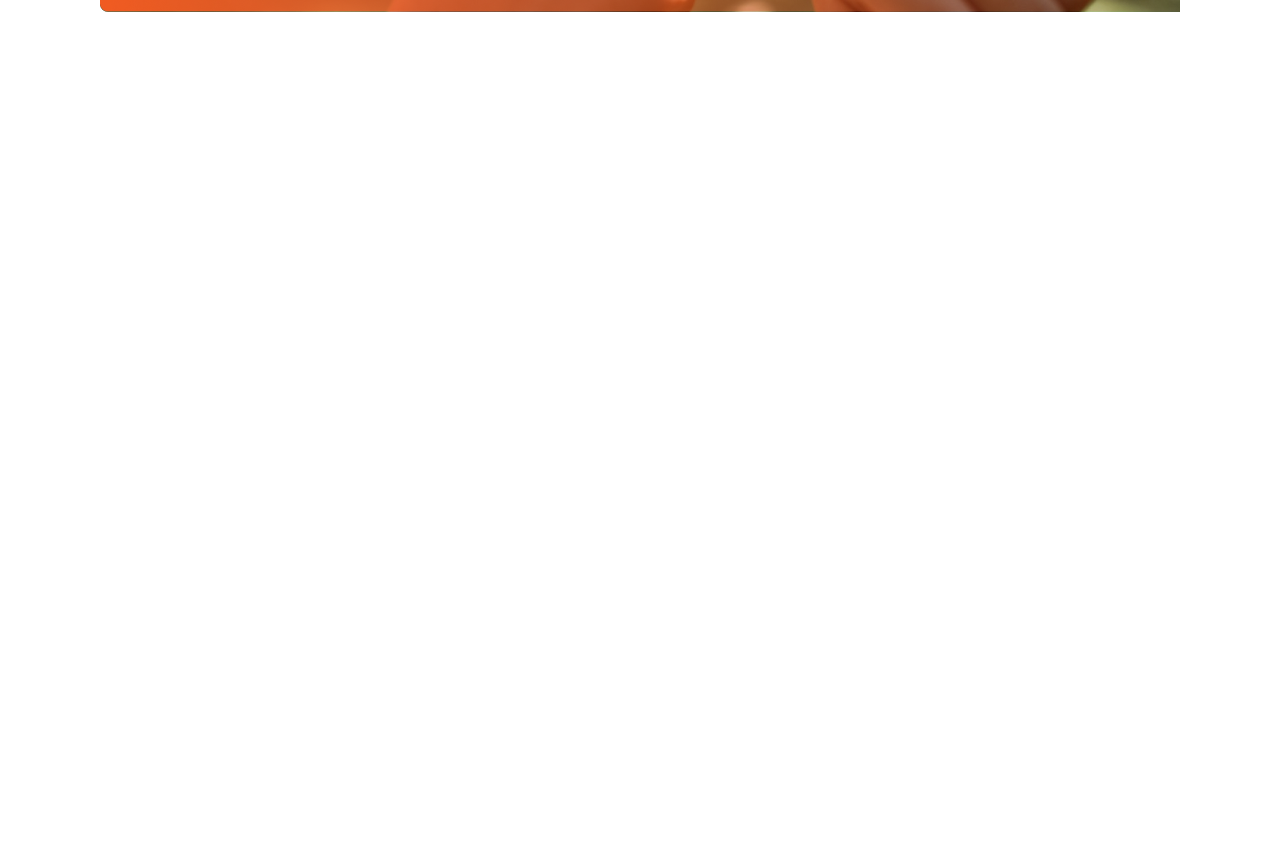
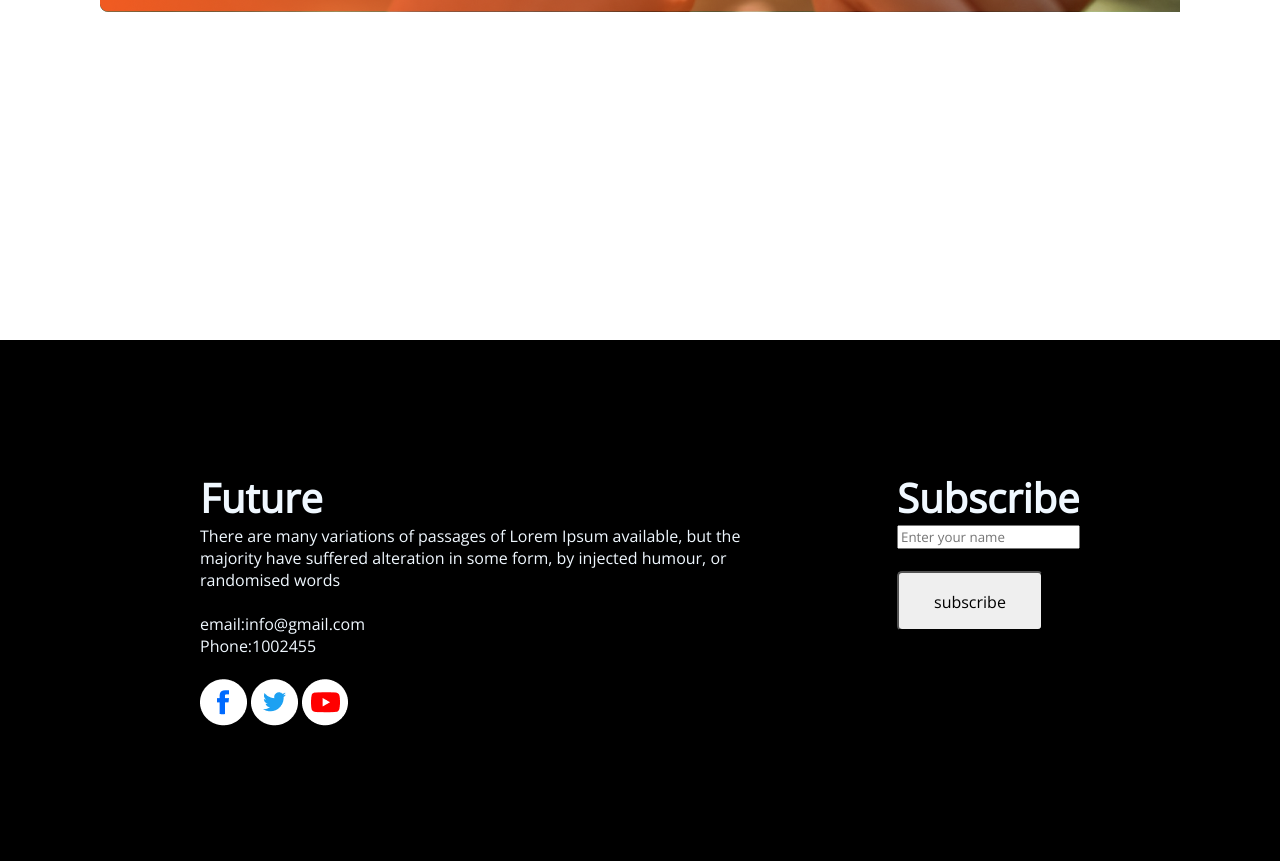
Before and after one commit to sayedaamatut/first.assignment, a plain HTML site: page index.html in a window 1280 px wide. Shown: the part 2722-3583 px from the top of the page. Before the commit the page ends 3062 px from the top, so only its background shows below. Drawn offline with nearby package versions, Linux system fonts and the light colour scheme.

Commit message:
added last part

```diff
--- a/index.html
+++ b/index.html
@@ -71,14 +71,37 @@
                      mindset
                      <br>
         <button class="btn-primary">Call Now</button>
-
     </div>
     </section>
     </main>
 
     <footer>
+        <!-- contact section -->
 
+        <section class="contact">
+    <div>
+        <h4 class="text-title">Future</h4>
+        <p>There are many variations of passages of
+             Lorem Ipsum available, but the majority
+             have suffered alteration in some form,
+             by injected humour,
+             or randomised words</p>
+             <br>
+        <p>email:info@gmail.com</p>
+        <p>Phone:1002455</p>
+        <br>
+        <a href=""><img src="images/icons/fb.png" alt=""></a>
+        <a href=""><img src="images/icons/twitter.png" alt=""></a>
+        <a href=""><img src="images/icons/youtube.png" alt=""></a>
+    </div>
+    <div>
+       <h5 class="text-title">Subscribe</h5>
+        <input type="email" name="Enter your email" id="" placeholder="Enter your name">
+        <br>
+        <br>
+        <button class="btn-white">subscribe</button>
+    </div>
+    </section>
     </footer>
-
 </body>
 </html>
--- a/styles/style.css
+++ b/styles/style.css
@@ -2,7 +2,7 @@
     margin: 0;
     font-family: 'Open Sans', sans-serif;
    }
-
+/* banner style */
 .banner{
     font-size: 15px;
     text-align: right;
@@ -33,6 +33,7 @@
     margin-right: 200px;
     margin-bottom: 200px;
 }
+/* failure style */
 .failure-section{
    background-color: rgb(240, 197, 197);
    margin:0;
@@ -46,6 +47,7 @@
     padding-right: 100px;
 
 }
+/* skills style */
 .skills-container{
     display: flex;
     gap: 40px;
@@ -85,3 +87,37 @@ border-radius: 8px;
     padding:80px;
     background-image: url(../images/gradient2.png),url(../images/watch.png);
 }
+/* contact style */
+.contact{
+    display: flex;
+    gap:100px;
+    background: black;
+    color: aliceblue;
+    padding: 130px 200px;
+}
+.contact.text-title{
+    text-align: left;
+    margin-bottom: 24px;
+    border:0;
+}
+.text-title{
+    font-size: 40px;
+}
+
+    .btn-white{
+        height: 60px;
+        padding: 18px 35px;
+        font-size: 16px;
+        border-radius: 5px;
+    }
+    .btn-black{
+        padding: 20px 40px;
+        font-size: 16px;
+        height: 80px;
+        background:white;
+     color: black;
+    }
+    .contact {
+        /* margin-bottom: 24px;
+        border:0; */
+    }
```
